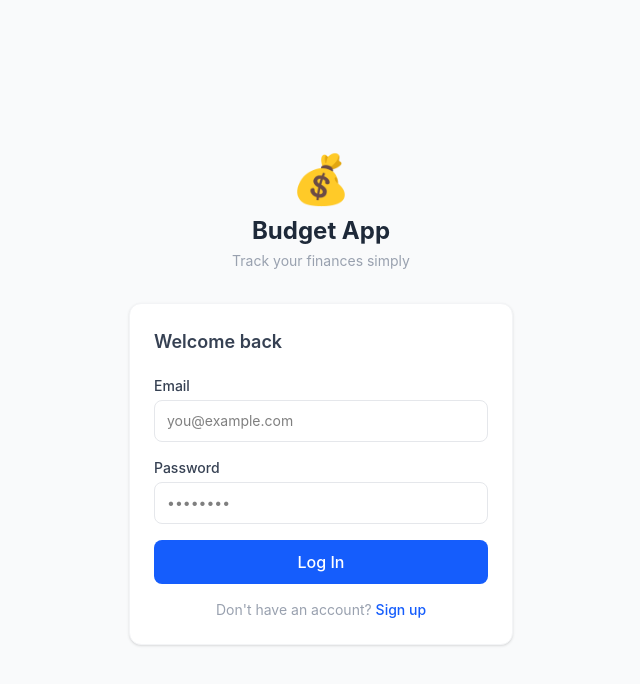
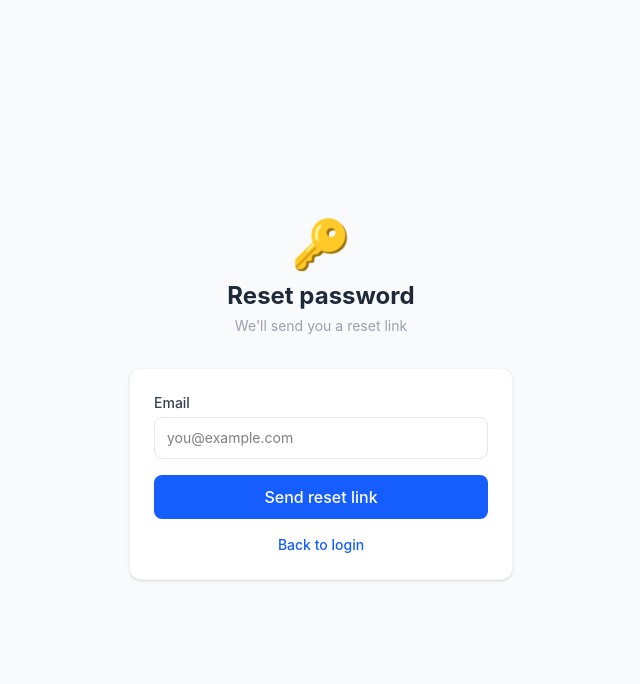
Before and after one commit to psegelov/BudgetTrackingApp, a React (Vite) app: page /forgot-password in a window 1280 px wide. Before the commit this address led to /login. Shown: the top 684 px of the page, without its empty margins (319-959 px from the left). Built offline with nearby package versions, Linux system fonts and the light colour scheme; no server answers; the HTML template or start-up script is replaced by a standard one.

Commit message:
feat: forgot password and reset password flow

```diff
--- a/src/App.jsx
+++ b/src/App.jsx
@@ -13,6 +13,8 @@ import JoinHousehold from './pages/JoinHousehold'
 import Categories from './pages/Categories'
 import Recurring from './pages/Recurring'
 import Budgets from './pages/Budgets'
+import ForgotPassword from './pages/ForgotPassword'
+import ResetPassword from './pages/ResetPassword'
 
 function App() {
   const [session, setSession] = useState(undefined)
@@ -168,6 +170,8 @@ if (session === undefined || household === undefined || profile === undefined) r
           </Layout>
         }
       />
+      <Route path="/forgot-password" element={<ForgotPassword />} />
+      <Route path="/reset-password" element={<ResetPassword />} />
       <Route
         path="/join/:token"
         element={<JoinHousehold session={session} />}
--- /dev/null
+++ b/src/pages/ForgotPassword.jsx
@@ -0,0 +1,102 @@
+import { useState } from 'react'
+import { supabase } from '../lib/supabase'
+import { useNavigate } from 'react-router-dom'
+
+function ForgotPassword() {
+  const navigate = useNavigate()
+  const [email, setEmail] = useState('')
+  const [loading, setLoading] = useState(false)
+  const [sent, setSent] = useState(false)
+  const [error, setError] = useState(null)
+
+  const handleSubmit = async (e) => {
+    e.preventDefault()
+    setLoading(true)
+    setError(null)
+
+    const { error: resetError } = await supabase.auth.resetPasswordForEmail(email, {
+      redirectTo: `${window.location.origin}/reset-password`
+    })
+
+    if (resetError) {
+      setError(resetError.message)
+      setLoading(false)
+      return
+    }
+
+    setSent(true)
+    setLoading(false)
+  }
+
+  if (sent) {
+    return (
+      <div className="min-h-screen bg-gray-50 flex items-center justify-center px-4">
+        <div className="w-full max-w-sm text-center">
+          <div className="text-5xl mb-4">📧</div>
+          <h1 className="text-2xl font-bold text-gray-800 mb-2">Check your email</h1>
+          <p className="text-sm text-gray-400 mb-6">
+            We sent a password reset link to{' '}
+            <span className="font-medium text-gray-600">{email}</span>.
+          </p>
+          <button
+            onClick={() => navigate('/login')}
+            className="text-sm text-blue-600 hover:underline"
+          >
+            Back to login
+          </button>
+        </div>
+      </div>
+    )
+  }
+
+  return (
+    <div className="min-h-screen bg-gray-50 flex items-center justify-center px-4">
+      <div className="w-full max-w-sm">
+        <div className="text-center mb-8">
+          <div className="text-5xl mb-3">🔑</div>
+          <h1 className="text-2xl font-bold text-gray-800">Reset password</h1>
+          <p className="text-sm text-gray-400 mt-1">We'll send you a reset link</p>
+        </div>
+
+        <div className="bg-white rounded-xl shadow-sm border border-gray-100 p-6">
+          <form onSubmit={handleSubmit} className="space-y-4">
+            <div>
+              <label className="block text-sm font-medium text-gray-700 mb-1">Email</label>
+              <input
+                type="email"
+                placeholder="you@example.com"
+                value={email}
+                onChange={(e) => setEmail(e.target.value)}
+                required
+                className="w-full border border-gray-200 rounded-lg px-3 py-2.5 text-sm focus:outline-none focus:ring-2 focus:ring-blue-500"
+              />
+            </div>
+
+            {error && (
+              <p className="text-sm text-red-500 bg-red-50 px-3 py-2 rounded-lg">{error}</p>
+            )}
+
+            <button
+              type="submit"
+              disabled={loading}
+              className="w-full bg-blue-600 hover:bg-blue-700 disabled:opacity-50 text-white font-medium py-2.5 rounded-lg transition"
+            >
+              {loading ? 'Sending...' : 'Send reset link'}
+            </button>
+          </form>
+
+          <p className="text-center text-sm text-gray-400 mt-4">
+            <button
+              onClick={() => navigate('/login')}
+              className="text-blue-600 hover:underline font-medium"
+            >
+              Back to login
+            </button>
+          </p>
+        </div>
+      </div>
+    </div>
+  )
+}
+
+export default ForgotPassword
--- a/src/pages/Login.jsx
+++ b/src/pages/Login.jsx
@@ -1,10 +1,11 @@
 import { useState } from 'react'
 import { supabase } from '../lib/supabase'
-import { useSearchParams } from 'react-router-dom'
+import { useSearchParams, useNavigate } from 'react-router-dom'
 
 function Login() {
   const [searchParams] = useSearchParams()
   const inviteToken = searchParams.get('invite')
+  const navigate = useNavigate()
   const [email, setEmail] = useState('')
   const [password, setPassword] = useState('')
   const [isSignUp, setIsSignUp] = useState(false)
@@ -112,7 +113,18 @@ function Login() {
             </div>
 
             <div>
-              <label className="block text-sm font-medium text-gray-700 mb-1">Password</label>
+              <div className="flex items-center justify-between mb-1">
+                <label className="block text-sm font-medium text-gray-700">Password</label>
+                {!isSignUp && (
+                  <button
+                    type="button"
+                    onClick={() => navigate('/forgot-password')}
+                    className="text-xs text-blue-600 hover:underline"
+                  >
+                    Forgot password?
+                  </button>
+                )}
+              </div>
               <input
                 type="password"
                 placeholder="••••••••"
--- /dev/null
+++ b/src/pages/ResetPassword.jsx
@@ -0,0 +1,112 @@
+import { useState, useEffect } from 'react'
+import { supabase } from '../lib/supabase'
+import { useNavigate } from 'react-router-dom'
+
+function ResetPassword() {
+  const navigate = useNavigate()
+  const [password, setPassword] = useState('')
+  const [confirmPassword, setConfirmPassword] = useState('')
+  const [loading, setLoading] = useState(false)
+  const [error, setError] = useState(null)
+  const [ready, setReady] = useState(false)
+
+  useEffect(() => {
+    // Supabase fires PASSWORD_RECOVERY event when user lands here from reset email
+    const { data: { subscription } } = supabase.auth.onAuthStateChange((event) => {
+      if (event === 'PASSWORD_RECOVERY') {
+        setReady(true)
+      }
+    })
+
+    return () => subscription.unsubscribe()
+  }, [])
+
+  const handleSubmit = async (e) => {
+    e.preventDefault()
+    setError(null)
+
+    if (password !== confirmPassword) {
+      setError('Passwords do not match.')
+      return
+    }
+
+    if (password.length < 6) {
+      setError('Password must be at least 6 characters.')
+      return
+    }
+
+    setLoading(true)
+
+    const { error: updateError } = await supabase.auth.updateUser({ password })
+
+    if (updateError) {
+      setError(updateError.message)
+      setLoading(false)
+      return
+    }
+
+    window.location.href = '/dashboard'
+  }
+
+  if (!ready) {
+    return (
+      <div className="min-h-screen bg-gray-50 flex items-center justify-center">
+        <p className="text-gray-400">Verifying reset link...</p>
+      </div>
+    )
+  }
+
+  return (
+    <div className="min-h-screen bg-gray-50 flex items-center justify-center px-4">
+      <div className="w-full max-w-sm">
+        <div className="text-center mb-8">
+          <div className="text-5xl mb-3">🔐</div>
+          <h1 className="text-2xl font-bold text-gray-800">New password</h1>
+          <p className="text-sm text-gray-400 mt-1">Choose a strong password</p>
+        </div>
+
+        <div className="bg-white rounded-xl shadow-sm border border-gray-100 p-6">
+          <form onSubmit={handleSubmit} className="space-y-4">
+            <div>
+              <label className="block text-sm font-medium text-gray-700 mb-1">New password</label>
+              <input
+                type="password"
+                placeholder="••••••••"
+                value={password}
+                onChange={(e) => setPassword(e.target.value)}
+                required
+                className="w-full border border-gray-200 rounded-lg px-3 py-2.5 text-sm focus:outline-none focus:ring-2 focus:ring-blue-500"
+              />
+            </div>
+
+            <div>
+              <label className="block text-sm font-medium text-gray-700 mb-1">Confirm password</label>
+              <input
+                type="password"
+                placeholder="••••••••"
+                value={confirmPassword}
+                onChange={(e) => setConfirmPassword(e.target.value)}
+                required
+                className="w-full border border-gray-200 rounded-lg px-3 py-2.5 text-sm focus:outline-none focus:ring-2 focus:ring-blue-500"
+              />
+            </div>
+
+            {error && (
+              <p className="text-sm text-red-500 bg-red-50 px-3 py-2 rounded-lg">{error}</p>
+            )}
+
+            <button
+              type="submit"
+              disabled={loading}
+              className="w-full bg-blue-600 hover:bg-blue-700 disabled:opacity-50 text-white font-medium py-2.5 rounded-lg transition"
+            >
+              {loading ? 'Updating...' : 'Update password'}
+            </button>
+          </form>
+        </div>
+      </div>
+    </div>
+  )
+}
+
+export default ResetPassword
```
